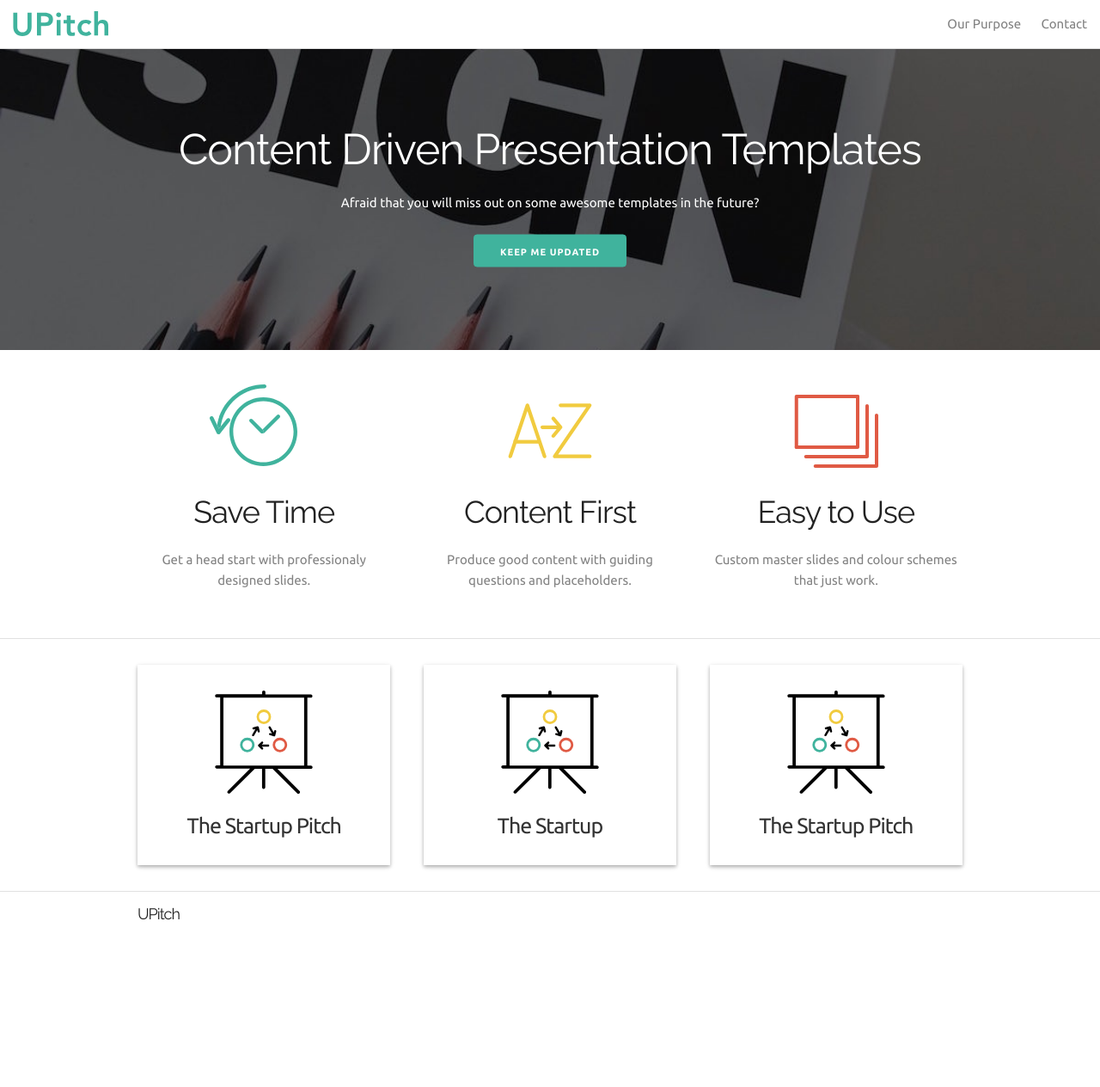
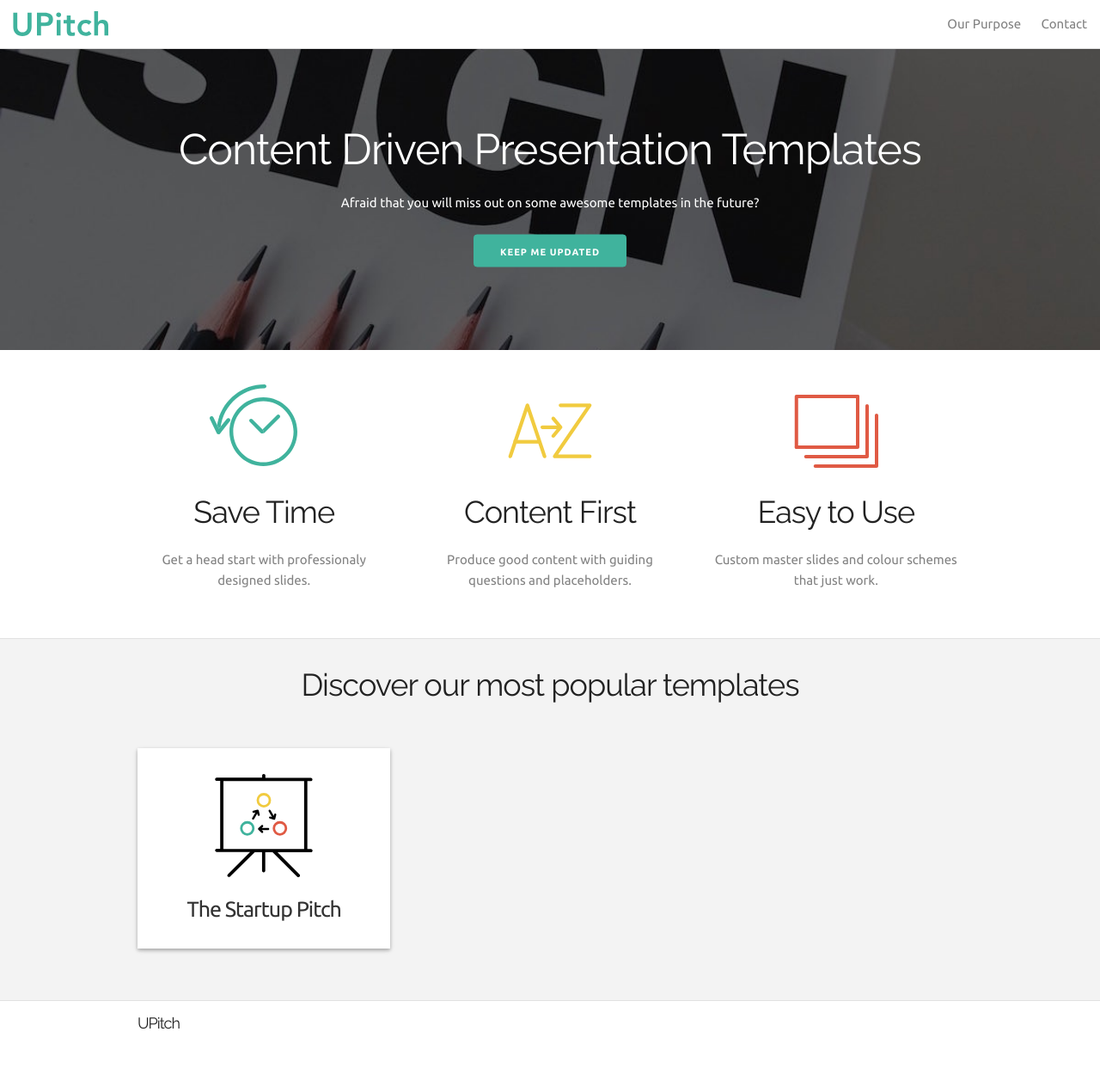
Before and after one commit to aaronmak/upitch, a Jekyll site: the page built from index.html, in a window 1280 px wide. Shown: the whole page at 86% size. Built offline with Jekyll 4.4.1, drawn with Linux system fonts in a browser that asks for light colours; nearby versions of some CDN libraries; before the commit the page ends 1137 px from its top, so only the background shows below that.

Commit message:
minor changes

```diff
--- a/_includes/header.html
+++ b/_includes/header.html
@@ -1,7 +1,7 @@
 <header class="site-header">
 
 
-    <a class="site-title" href="{{ site.baseurl }}/"><img src="/images/upitch-icon.svg" alt="An image of the UPitch Icon"></a>
+    <a class="site-title" href="{{ site.baseurl }}/"><img src="/assets/upitch-icon.svg" alt="An image of the UPitch Icon"></a>
 
     <nav class="site-nav">
       <a href="#" class="menu-icon">
--- a/_sass/_base.scss
+++ b/_sass/_base.scss
@@ -36,6 +36,7 @@ $bp-larger-than-desktop   : "min-width: 1000px" !default;
 $bp-larger-than-desktophd : "min-width: 1200px" !default;
 
 // Colors
+$very-light-grey: #f3f3f3 !default;
 $light-grey: #e1e1e1 !default;
 $dark-grey: #333 !default;
 $primary-color: #40B39D !default;
--- a/_sass/_layout.scss
+++ b/_sass/_layout.scss
@@ -229,7 +229,7 @@ a {
 }
 
 .hero-banner-home {
-    background-image: url("/images/home-image.jpg");
+    background-image: url("/assets/home-image.jpg");
     background-repeat: none;
     background-position: center;
     background-size: cover;
@@ -248,11 +248,18 @@ a {
 
 /** Product Thumbnails **/
 
+.products {
+    padding: $spacing-unit 0;
+    text-align: center;
+    background-color: $very-light-grey;
+}
+
 .product-thumbnail {
     margin-top: $spacing-unit;
     margin-bottom: $spacing-unit;
     padding: $spacing-unit/2;
     text-align: center;
+    background-color: white;
     @include card(1);
     transition: all 0.3s;
     -webkit-transform:translate3d(0,0,0);
--- a/index.html
+++ b/index.html
@@ -15,7 +15,7 @@ layout: default
 		<div class="row">
 			<div class="one-third column benefit">
 				<div class="benefit-image-container">
-					<img src="/images/save-time.svg" alt="Icon that shows going back in time to illustrate that time is saved">
+					<img src="/assets/save-time.svg" alt="Icon that shows going back in time to illustrate that time is saved">
 				</div>
 				<div class="benefit-text-container">
 					<h3>Save Time</h3>
@@ -24,7 +24,7 @@ layout: default
 			</div>
 			<div class="one-third column benefit">
 				<div class="benefit-image-container">
-					<img src="/images/content-first.svg" alt="Icon of alphabets to illustrate content.">
+					<img src="/assets/content-first.svg" alt="Icon of alphabets to illustrate content.">
 				</div>
 				<div class="benefit-text-container">
 					<h3>Content First</h3>
@@ -33,7 +33,7 @@ layout: default
 			</div>
 			<div class="one-third column benefit">
 				<div class="benefit-image-container">
-					<img src="/images/easy-to-use.svg" alt="Icon of a slideshow to illustrate the ease of making presentations">
+					<img src="/assets/easy-to-use.svg" alt="Icon of a slideshow to illustrate the ease of making presentations">
 				</div>
 				<div class="benefit-text-container">
 					<h3>Easy to Use</h3>
@@ -47,14 +47,29 @@ layout: default
 <div class="products">
 	<div class="container">
 		<div class="row">
+			<h3>Discover our most popular templates</h3>
+		</div>
+		<div class="row">
 			<div class="one-third column product">
 				<a href="/templates/startup-pitch">
 					<div class="product-thumbnail">
 						<div class="image-container">
-							<img src="/images/startup-template.svg" alt="Cover image of The Startup Pitch">
+							<img src="/assets/startup-template.svg" alt="Cover image of The Startup Pitch">
 						</div>
 						<div class="text-container">
 							<h2>The Startup Pitch</h2>
+						</div>
+					</div>
+				</a>
+			</div>
+			<!-- <div class="one-third column product">
+				<a href="/templates/startup-pitch">
+					<div class="product-thumbnail">
+						<div class="image-container">
+							<img src="/assets/startup-template.svg" alt="Cover image of The Startup Pitch">
+						</div>
+						<div class="text-container">
+							<h2>Business Model Canvas</h2>
 						</div>
 					</div>
 				</a>
@@ -63,26 +78,14 @@ layout: default
 				<a href="/templates/startup-pitch">
 					<div class="product-thumbnail">
 						<div class="image-container">
-							<img src="/images/startup-template.svg" alt="Cover image of The Startup Pitch">
+							<img src="/assets/startup-template.svg" alt="Cover image of The Startup Pitch">
 						</div>
 						<div class="text-container">
-							<h2>The Startup</h2>
+							<h2>AARRR Metrics</h2>
 						</div>
 					</div>
 				</a>
-			</div>
-			<div class="one-third column product">
-				<a href="/templates/startup-pitch">
-					<div class="product-thumbnail">
-						<div class="image-container">
-							<img src="/images/startup-template.svg" alt="Cover image of The Startup Pitch">
-						</div>
-						<div class="text-container">
-							<h2>The Startup Pitch</h2>
-						</div>
-					</div>
-				</a>
-			</div>
+			</div> -->
 		</div>
 	</div>
 </div>
```
Also changed, not shown: assets/content-first.png (renamed from images/content-first.png), assets/content-first.svg (renamed from images/content-first.svg), assets/easy-to-use.png (renamed from images/easy-to-use.png), assets/easy-to-use.svg (renamed from images/easy-to-use.svg), assets/home-image.jpg (renamed from images/home-image.jpg), assets/icon-open-graph.jpg (renamed from images/icon-open-graph.jpg), assets/save-time.png (renamed from images/save-time.png), assets/save-time.svg (renamed from images/save-time.svg), assets/startup-template.png (renamed from images/startup-template.png), assets/startup-template.svg (renamed from images/startup-template.svg), assets/upitch-icon.png (renamed from images/upitch-icon.png), assets/upitch-icon.svg (renamed from images/upitch-icon.svg).
